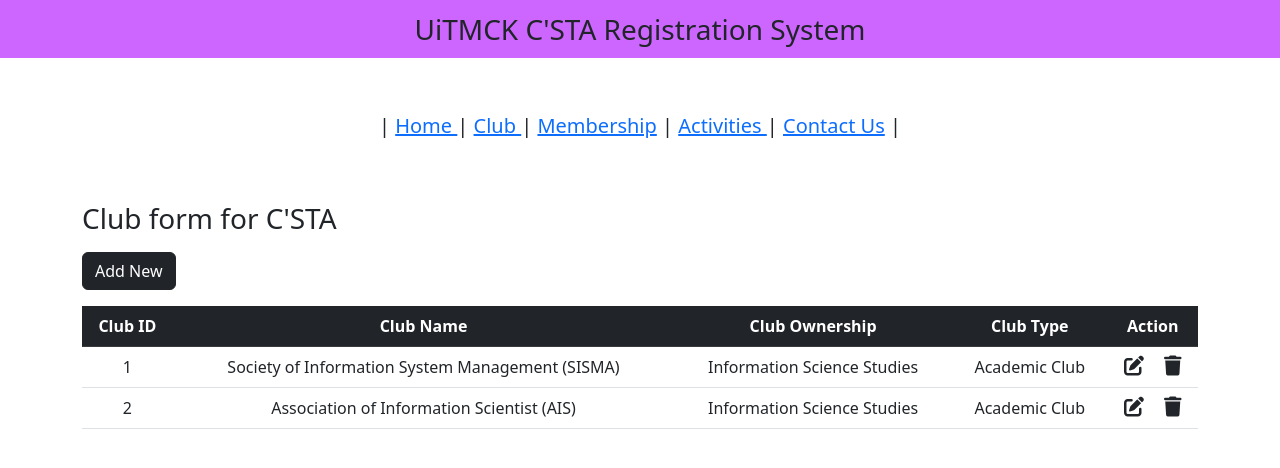
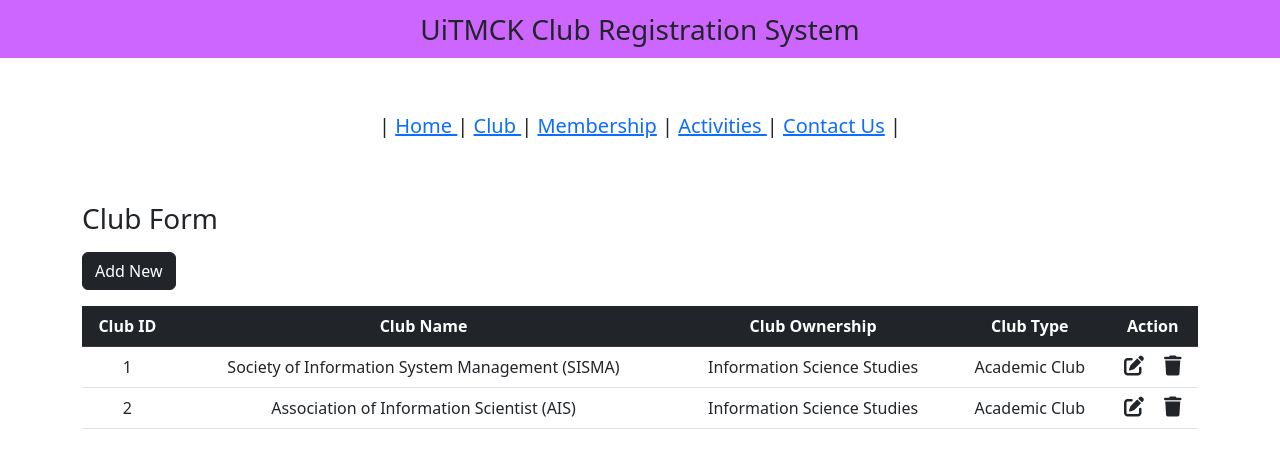
Before and after one commit to AdibahMaisarah/chessclub, a PHP site: page /crud/club.php in a window 1280 px wide. Shown: the top 468 px of the page. Run offline with PHP 8.4, Linux system fonts and the light colour scheme; data comes from the database, SQL or seed files in the repository.

Commit message:
Add files via upload

```diff
--- a/ais/crud/activity.php
+++ b/ais/crud/activity.php
@@ -36,7 +36,7 @@ include "db_conn.php";
     </div>';
     }
     ?>
-	<p align="center"><h3>Activities form for UiTMCK Club Information System (UCIS)</h3></p>
+	<p align="center"><h3>Activities Form for UiTMCK Club </h3></p>
     <a href="add_activity.php" class="btn btn-dark mb-3">Add New</a>
 
     <table class="table table-hover text-center">
--- a/ais/crud/club.php
+++ b/ais/crud/club.php
@@ -21,7 +21,7 @@ include "db_conn.php";
 
 <body>
   <nav class="navbar navbar-light justify-content-center fs-3 mb-5" style="background-color: #CC66FF;">
-    UiTMCK C'STA Registration System
+    UiTMCK Club Registration System
   </nav>
 
   <nav class="navbar navbar-light justify-content-center fs-3 mb-5" style="background-color: #00fffff;">
@@ -38,7 +38,7 @@ include "db_conn.php";
     }
 
     ?>
-	<p align="center"><h3>Club form for C'STA </h3></p>
+	<p align="center"><h3>Club Form </h3></p>
     <a href="add_club.php" class="btn btn-dark mb-3">Add New</a>
 
     <table class="table table-hover text-center">
--- a/ais/crud/contact.php
+++ b/ais/crud/contact.php
@@ -36,7 +36,7 @@ include "db_conn.php";
     </div>';
     }
     ?>
-	<p align="center"><h3>Contact Us for UiTMCK C'STA</h3></p>
+	<p align="center"><h3>Contact Us for C'STA</h3></p>
     <a href="add_contact.php" class="btn btn-dark mb-3">Add New</a>
 
     <table class="table table-hover text-center">
@@ -45,8 +45,7 @@ include "db_conn.php";
           <th scope="col">Contact ID</th>
           <th scope="col">Contact Name</th>
           <th scope="col">Contact Student ID</th>
-          <th scope="col">Email</th>
-          <th scope="col">Contact Number</th>
+          <th scope="col">Contact Number</th><th scope="col">Email</th>
           <th scope="col">Comment</th>
           <th scope="col">Action</th>
         </tr>
--- a/ais/crud/edit_club.php
+++ b/ais/crud/edit_club.php
@@ -64,12 +64,12 @@ if (isset($_POST["submit"])) {
       <form action="" method="post" style="wclub_idth:50vw; min-wclub_idth:300px;">
         <div class="row mb-3">
           <div class="col">
-            <label class="form-label">First Name:</label>
+            <label class="form-label">Club Name:</label>
             <input type="text" class="form-control" name="club_name" value="<?php echo $row['club_name'] ?>">
           </div>
 
           <div class="col">
-            <label class="form-label">Last Name:</label>
+            <label class="form-label">Club Ownership:</label>
             <input type="text" class="form-control" name="club_owner" value="<?php echo $row['club_owner'] ?>">
           </div>
         </div>
--- a/ais/crud/membership.php
+++ b/ais/crud/membership.php
@@ -40,7 +40,7 @@ include "db_conn.php";
 
 
 
-	<p align="center"><h3>Membership form for C'STA</h3></p>
+	<p align="center"><h3>Membership Form for C'STA</h3></p>
     <a href="add-new.php" class="btn btn-dark mb-3">Add New</a>
 
     <table class="table table-hover text-center">
```
Also changed, not shown: ais/crud/add_contact.php (+9 -6 lines).
